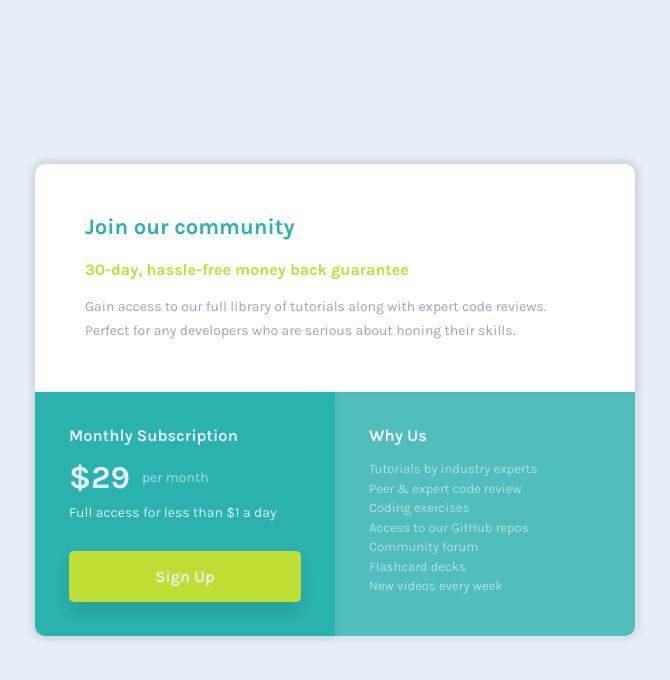
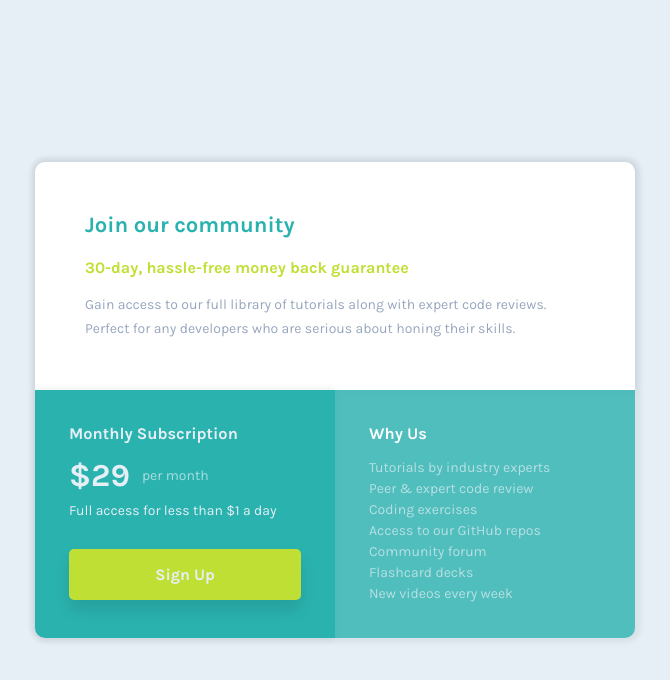
Before and after one commit to zyryle/FM-single-price-grid-component, a plain HTML site: page index.html in a window 1280 px wide. Shown: the whole page, without its empty margins (305-975 px from the left). Drawn offline with Linux system fonts and the light colour scheme.

Commit message:
edit the box-3 change p tag to li  tag

```diff
--- a/index.html
+++ b/index.html
@@ -35,11 +35,15 @@
     <!-- Box 3 -->
     <div class="box-3 boxes">
       <h3>Why Us</h3>
-      <p>
-        Tutorials by industry experts Peer &amp; expert code review Coding
-        exercises <br />Access to our GitHub repos Community forum <br />
-        Flashcard decks <br />New videos every week
-      </p>
+      <ul>
+        <li>Tutorials by industry experts</li>
+        <li>Peer &amp; expert code review</li>
+        <li>Coding exercises</li>
+        <li>Access to our GitHub repos</li>
+        <li>Community forum</li>
+        <li>Flashcard decks</li>
+        <li>New videos every week</li>
+      </ul>
     </div>
   </section>
 </body>
--- a/style.css
+++ b/style.css
@@ -115,11 +115,11 @@ p {
   grid-column: 1/3;
 }
 
-.box-3 p {
+.box-3 ul li {
   color: var(--light-gray);
-  width: 19rem;
   line-height: 1.5;
   opacity: 0.7;
+  list-style: none;
 }
 
 .box-2 h3,
```
